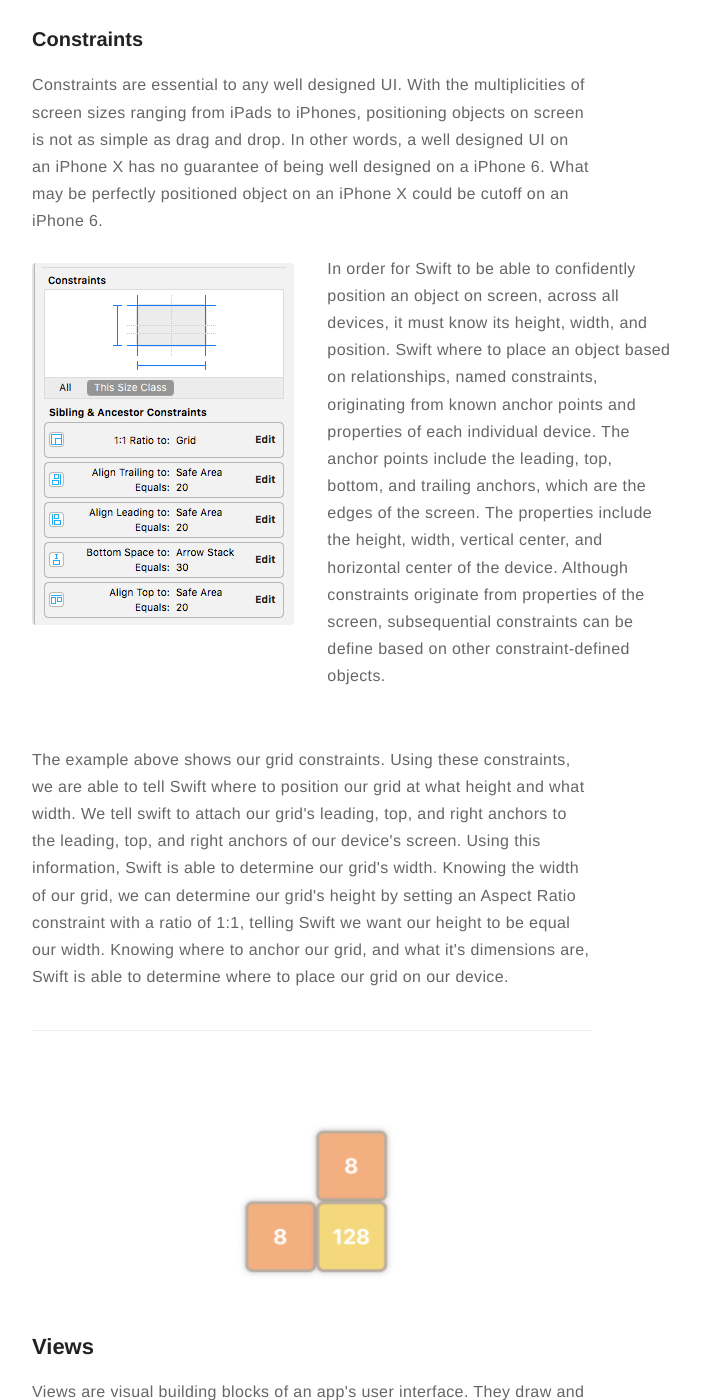
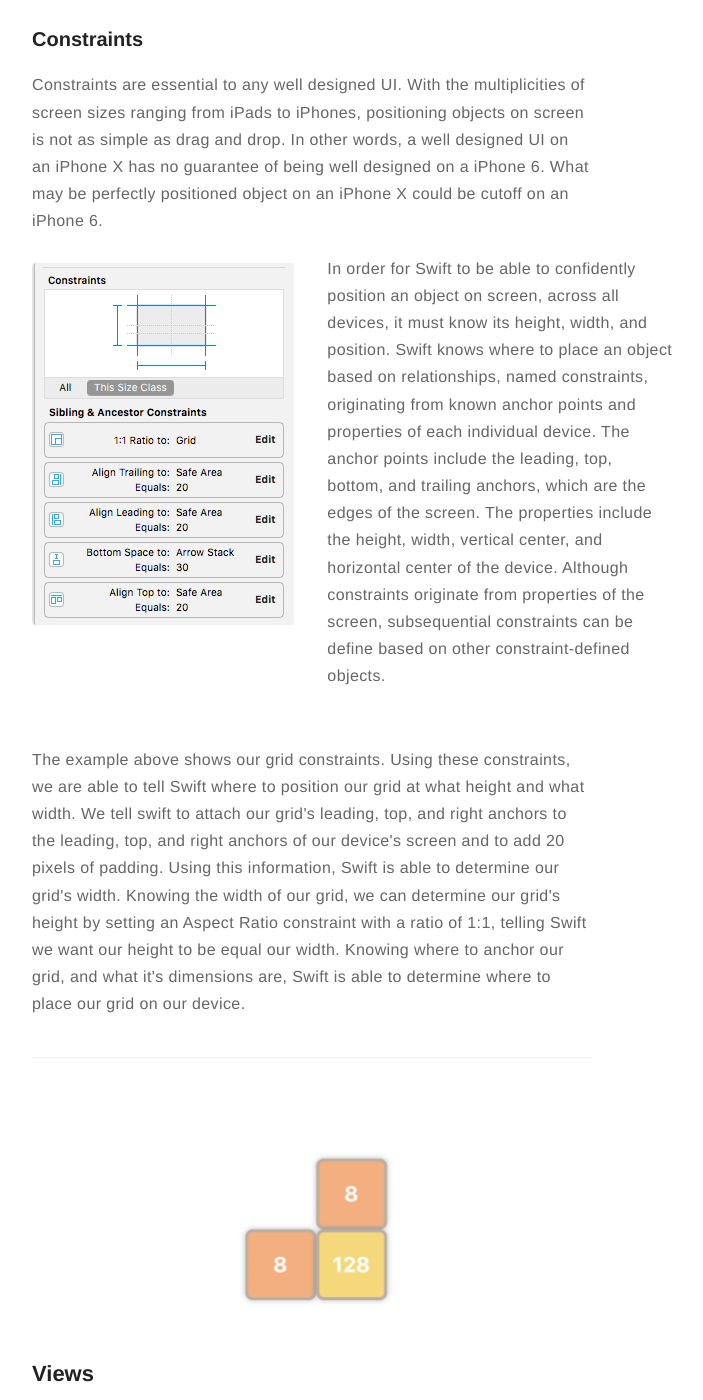
Before and after one commit to eriktanner/SwiftAppBlog, a Jekyll site: the page built from _posts/2019-02-22-2048.markdown, in a window 1280 px wide and 1400 px high, scrolled down 3355 px. Shown: the whole window, without its empty margins (328-1031 px from the left). Built offline with Jekyll 4.4.1, drawn with Linux system fonts in a browser that asks for light colours; comment, search, counter and statistics services are not loaded; some of the changed text lies outside the part shown.

```diff
--- a/_posts/2019-02-22-2048.markdown
+++ b/_posts/2019-02-22-2048.markdown
@@ -89,12 +89,12 @@ The first class project for CMSC436 was to recreate the popular mobile game 2048
     </div>
 
     <div class="toright" style="margin-bottom: 0px; padding-bottom: 0px">
-        <p> In order for Swift to be able to confidently position an object on screen, across all devices, it must know its height, width, and position. Swift where to place an object based on relationships, named constraints, originating from known anchor points and properties of each individual device. The anchor points include the leading, top, bottom, and trailing anchors, which are the edges of the screen. The properties include the height, width, vertical center, and horizontal center of the device. Although constraints originate from properties of the screen, subsequential constraints can be define based on other constraint-defined objects. </p>
+        <p> In order for Swift to be able to confidently position an object on screen, across all devices, it must know its height, width, and position. Swift knows where to place an object based on relationships, named constraints, originating from known anchor points and properties of each individual device. The anchor points include the leading, top, bottom, and trailing anchors, which are the edges of the screen. The properties include the height, width, vertical center, and horizontal center of the device. Although constraints originate from properties of the screen, subsequential constraints can be define based on other constraint-defined objects. </p>
     </div>
 </div>
 
 <div style="margin-bottom: 0px; margin-top: 0px; padding-bottom: 0px">
-    <p> The example above shows our grid constraints. Using these constraints, we are able to tell Swift where to position our grid at what height and what width. We tell swift to attach our grid's leading, top, and right anchors to the leading, top, and right anchors of our device's screen. Using this information, Swift is able to determine our grid's width. Knowing the width of our grid, we can determine our grid's height by setting an Aspect Ratio constraint with a ratio of 1:1, telling Swift we want our height to be equal our width. Knowing where to anchor our grid, and what it's dimensions are, Swift is able to determine where to place our grid on our device. </p>
+    <p> The example above shows our grid constraints. Using these constraints, we are able to tell Swift where to position our grid at what height and what width. We tell swift to attach our grid's leading, top, and right anchors to the leading, top, and right anchors of our device's screen and to add 20 pixels of padding. Using this information, Swift is able to determine our grid's width. Knowing the width of our grid, we can determine our grid's height by setting an Aspect Ratio constraint with a ratio of 1:1, telling Swift we want our height to be equal our width. Knowing where to anchor our grid, and what it's dimensions are, Swift is able to determine where to place our grid on our device. </p>
 </div>
 
 ---
```
Also changed, not shown: other parts of _posts/2019-02-22-2048.markdown (+3 -3 lines).
